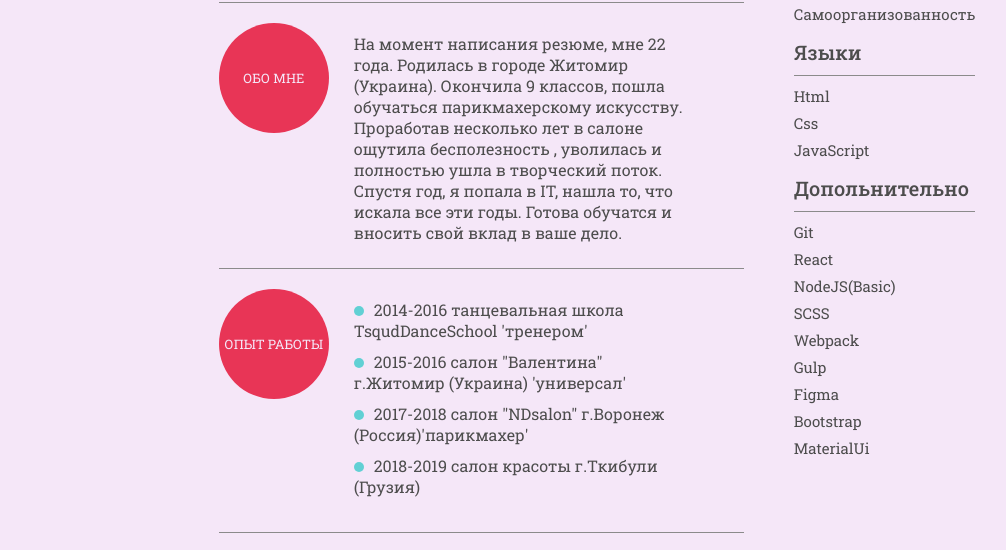
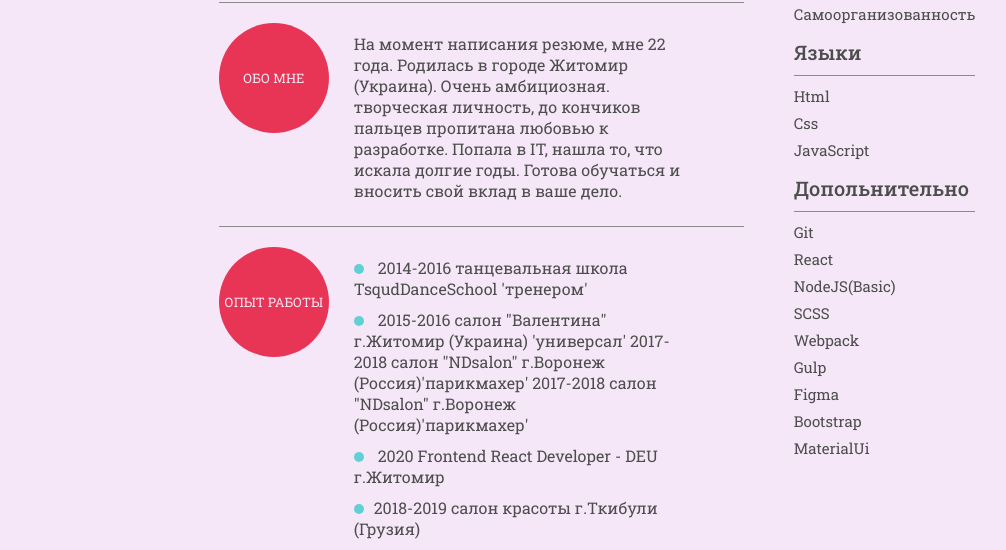
Before and after one commit to Yuliia-Gorgodze/my_resume, a plain HTML site: page resume.html in a window 1280 px wide. Shown: the part 246-796 px from the top of the page, without its empty margins (43-1049 px from the left). Drawn offline with Linux system fonts and the light colour scheme.

Commit message:
add new information

```diff
--- a/resume.html
+++ b/resume.html
@@ -3,15 +3,17 @@
   <head>
     <meta charset="UTF-8" />
     <meta name="viewport" content="width=device-width, initial-scale=1.0" />
-        <link rel="stylesheet" href="./css/style.css">
-        <link rel="preconnect" href="https://fonts.gstatic.com">
-    <link href="https://fonts.googleapis.com/css2?family=Roboto+Slab:wght@400;500&display=swap" rel="stylesheet">
+    <link rel="stylesheet" href="./css/style.css" />
+    <link rel="preconnect" href="https://fonts.gstatic.com" />
+    <link
+      href="https://fonts.googleapis.com/css2?family=Roboto+Slab:wght@400;500&display=swap"
+      rel="stylesheet"
+    />
     <title>YuliyaGorgodze</title>
-
   </head>
   <body>
     <header>
-        <div class="conteiner-center header-container ">
+      <div class="conteiner-center header-container">
         <button
           type="button"
           class="menu-button"
@@ -30,45 +32,59 @@
           </svg>
         </button>
         <div class="name_container">
-
           <h1 class="name-header">Yuliya Gorgodze</h1>
           <span>FullStack / JavaScript Developer</span>
         </div>
 
         <div class="navigation_container navigation_container-js" data-menu>
           <ul class="navigation-header">
-                <li class="link_home"><a class="nav-link " href="./index.html">Главная</a></li>
-                <li class="link_home"><a class="nav-link curent" href="./resume.html">Резюме</a></li>
-                <li class="link_home"><a class="nav-link" href="./project.html">Проекты</a></li>
-                <li class="link_home"><a class="nav-link " href="./contact.html">Контакты</a></li>
+            <li class="link_home">
+              <a class="nav-link" href="./index.html">Главная</a>
+            </li>
+            <li class="link_home">
+              <a class="nav-link curent" href="./resume.html">Резюме</a>
+            </li>
+            <li class="link_home">
+              <a class="nav-link" href="./project.html">Проекты</a>
+            </li>
+            <li class="link_home">
+              <a class="nav-link" href="./contact.html">Контакты</a>
+            </li>
           </ul>
         </div>
-
       </div>
     </header>
     <main>
       <div class="resume_container conteiner-center">
-
         <div class="r_center">
-        <h1 class="caption ">Резюме</h1>
+          <h1 class="caption">Резюме</h1>
           <section class="about-me">
-            <div class="text_resume "><h2 class="text_r">Обо мне</h2></div>
-            <h2 class="text_r-mob ">Обо мне</h2>
-            <span class="text_inf-r">На момент написания резюме, мне 22 года.
-                 Родилась в городе Житомир (Украина).
-                 Окончила 9 классов,
-                 пошла обучаться парикмахерскому искусству.
-                 Проработав несколько лет в салоне  ощутила бесполезность  ,
-                 уволилась и полностью ушла в творческий поток. Спустя год,
-                 я попала в IT, нашла то, что искала все эти годы. Готова обучатся и вносить свой вклад в ваше дело.</span>
+            <div class="text_resume"><h2 class="text_r">Обо мне</h2></div>
+            <h2 class="text_r-mob">Обо мне</h2>
+            <span class="text_inf-r"
+              >На момент написания резюме, мне 22 года. Родилась в городе
+              Житомир (Украина). Очень амбициозная. творческая личность, до
+              кончиков пальцев пропитана любовью к разработке. Попала в IT,
+              нашла то, что искала долгие годы. Готова обучаться и вносить свой
+              вклад в ваше дело.</span
+            >
           </section>
           <section class="work">
             <div class="text_resume"><h2 class="text_r">Опыт работы</h2></div>
             <h2 class="text_r-mob">Опыт работы</h2>
-           <ul class="text_inf-r"><li></li>
-           <li class="link_r">2014-2016 танцевальная школа TsqudDanceSchool 'тренером' </li>
-           <li class="link_r">2015-2016 салон "Валентина" г.Житомир (Украина) 'универсал'</li>
-           <li class="link_r">2017-2018 салон "NDsalon" г.Воронеж (Россия)'парикмахер' </li>
+            <ul class="text_inf-r">
+              <li></li>
+              <li class="link_r">
+                2014-2016 танцевальная школа TsqudDanceSchool 'тренером'
+              </li>
+              <li class="link_r">
+                2015-2016 салон "Валентина" г.Житомир (Украина) 'универсал'
+                2017-2018 салон "NDsalon" г.Воронеж (Россия)'парикмахер'
+                2017-2018 салон "NDsalon" г.Воронеж (Россия)'парикмахер'
+              </li>
+              <li class="link_r">
+                2020 Frontend React Developer - DEU г.Житомир
+              </li>
               <li class="link_r">2018-2019 салон красоты г.Ткибули (Грузия)</li>
             </ul>
           </section>
@@ -76,7 +92,7 @@
             <div class="text_resume"><h2 class="text_r">Образование</h2></div>
             <h2 class="text_r-mob">Образование</h2>
             <ul class="text_inf-r">
-             <li class="link_r">2013-2016 ДПТНЗ ЖВПУСД г.Житомир </li>
+              <li class="link_r">2013-2016 ДПТНЗ ЖВПУСД г.Житомир</li>
               <li class="link_r">2020 - Курсы GoIt academy</li>
             </ul>
           </section>
@@ -85,14 +101,14 @@
           <section class="resume_items">
             <h2 class="r_subtitle">Навыки</h2>
             <ul>
-    <li class="r_item ">Коммуникабельность</li>
-    <li class="r_item ">Стрессоустойчивость</li>
-    <li class="r_item ">Обучаемость</li>
-    <li class="r_item ">Самоорганизованность</li>
+              <li class="r_item">Коммуникабельность</li>
+              <li class="r_item">Стрессоустойчивость</li>
+              <li class="r_item">Обучаемость</li>
+              <li class="r_item">Самоорганизованность</li>
             </ul>
           </section>
           <section class="resume_items">
-   <h2 class="r_subtitle ">Языки</h2>
+            <h2 class="r_subtitle">Языки</h2>
             <ul>
               <li class="r_item">Html</li>
               <li class="r_item">Css</li>
@@ -100,7 +116,7 @@
             </ul>
           </section>
           <section class="resume_items">
-    <h2 class="r_subtitle ">Допольнительно</h2>
+            <h2 class="r_subtitle">Допольнительно</h2>
             <ul>
               <li class="r_item">Git</li>
               <li class="r_item">React</li>
@@ -121,27 +137,37 @@
         <ul class="footer_item">
           <li class="f_link">
             <a class="link" href="mailto:maelnichenkoleva97@gmail.com">
-              <svg  class="svg" width = "20" height ="20">
+              <svg class="svg" width="20" height="20">
                 <use href="./sprite.svg#mail"></use>
               </svg>
-               Gmail</a>
+              Gmail</a
+            >
           </li>
           <li class="f_link">
-             <a class="link" href="https://www.linkedin.com/in/yuliia-gorgozka-9b0451200">
-              <svg  class="svg" width = "20" height ="20">
+            <a
+              class="link"
+              href="https://www.linkedin.com/in/yuliia-gorgozka-9b0451200"
+            >
+              <svg class="svg" width="20" height="20">
                 <use href="./sprite.svg#linkedin"></use>
               </svg>
-              Linkedin</a>
+              Linkedin</a
+            >
           </li>
 
           <li class="f_link">
             <a class="link" href="tel:+380981742881">
-              <svg  class="svg" width = "20" height ="20">
+              <svg class="svg" width="20" height="20">
                 <use href="./sprite.svg#phone"></use>
               </svg>
-              +38(098) 174-28-81</a>
+              +38(098) 174-28-81</a
+            >
           </li>
-            <li class="f_link"><a  href="./resume.html"><span class="dis">©</span>  YuliyaGorgodze</a></li>
+          <li class="f_link">
+            <a href="./resume.html"
+              ><span class="dis">©</span> YuliyaGorgodze</a
+            >
+          </li>
         </ul>
       </div>
     </footer>
```
Lines whose indentation alone changed are shown as unchanged.
